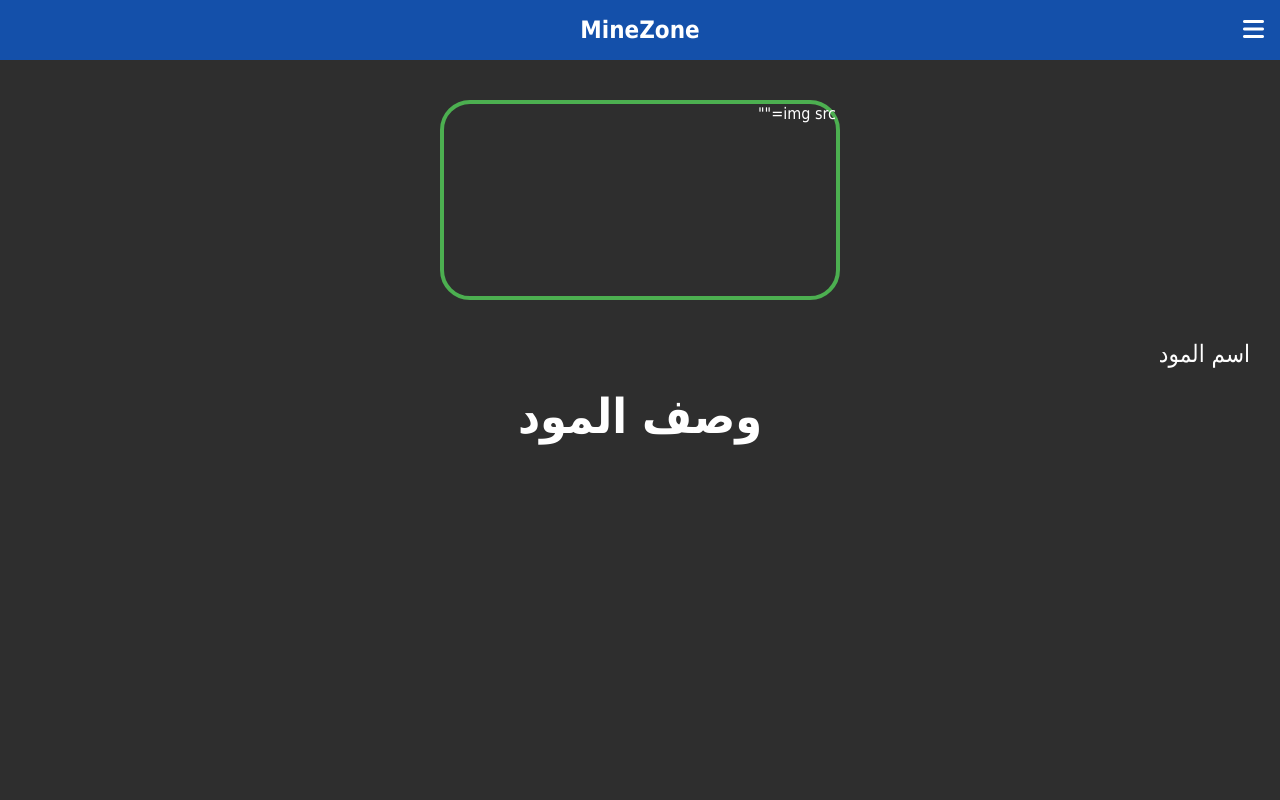
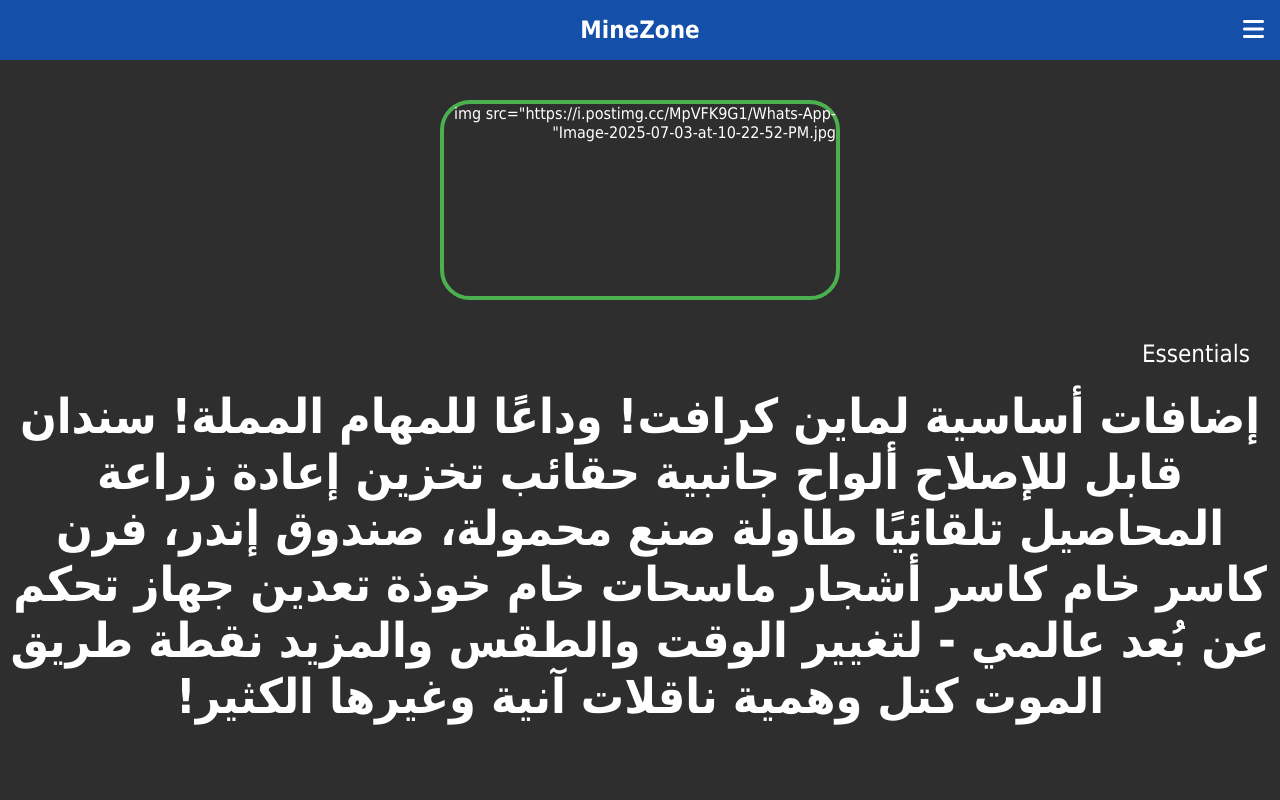
Before and after one commit to om-om00/Mine-Zone, a plain HTML site: page mod-details/essentials.html in a window 1280 px wide. Shown: the top 800 px of the page. Drawn offline with Linux system fonts and the light colour scheme.

Commit message:
Update essentials.html

```diff
--- a/mod-details/essentials.html
+++ b/mod-details/essentials.html
@@ -168,9 +168,24 @@
       <a href="skins.html">سكنات</a>
     </div>
 
-    <div class="mod-box">img src=""</div>
-    <div class="mod-name">اسم المود</div>
-    <div class="mod-description">وصف المود</div>
+    <div class="mod-box">img src="https://i.postimg.cc/MpVFK9G1/Whats-App-Image-2025-07-03-at-10-22-52-PM.jpg"</div>
+    <div class="mod-name">Essentials</div>
+    <div class="mod-description">إضافات أساسية لماين كرافت! وداعًا للمهام المملة!
+
+سندان قابل للإصلاح
+ألواح جانبية
+حقائب تخزين
+إعادة زراعة المحاصيل تلقائيًا
+طاولة صنع محمولة، صندوق إندر، فرن
+كاسر خام
+كاسر أشجار
+ماسحات خام
+خوذة تعدين
+جهاز تحكم عن بُعد عالمي - لتغيير الوقت والطقس والمزيد
+نقطة طريق الموت
+كتل وهمية
+ناقلات آنية
+وغيرها الكثير!</div>
 
     <div style="height: 300px;"></div>
 
```
